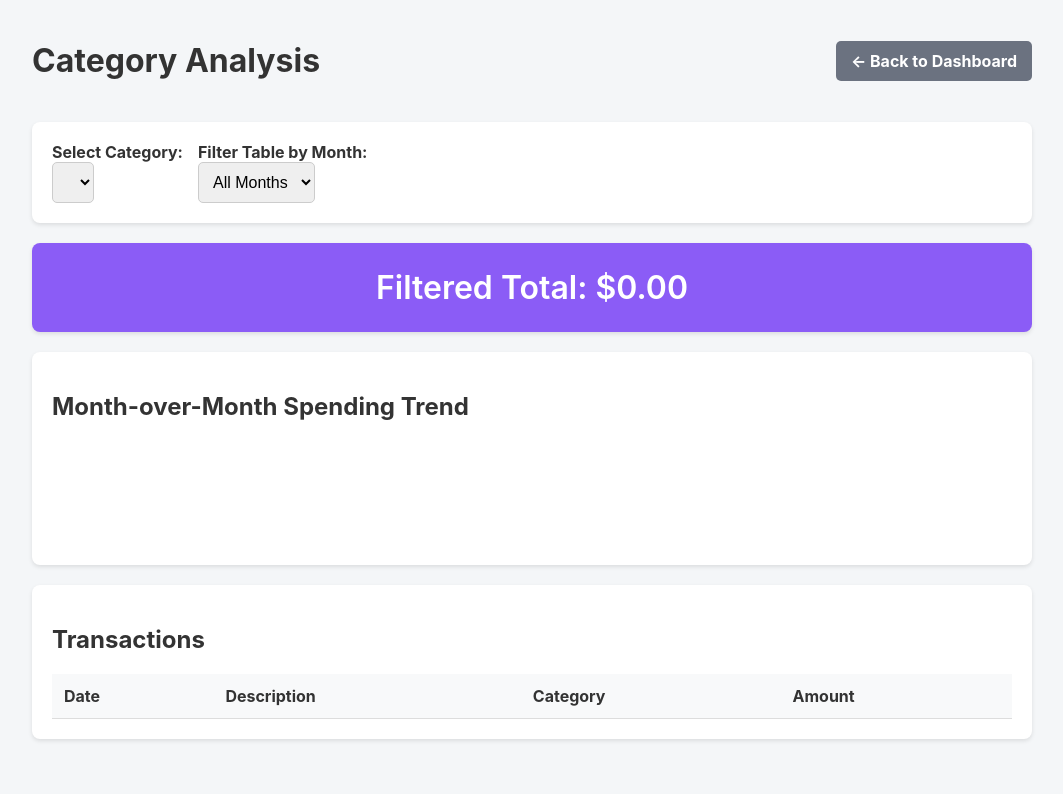
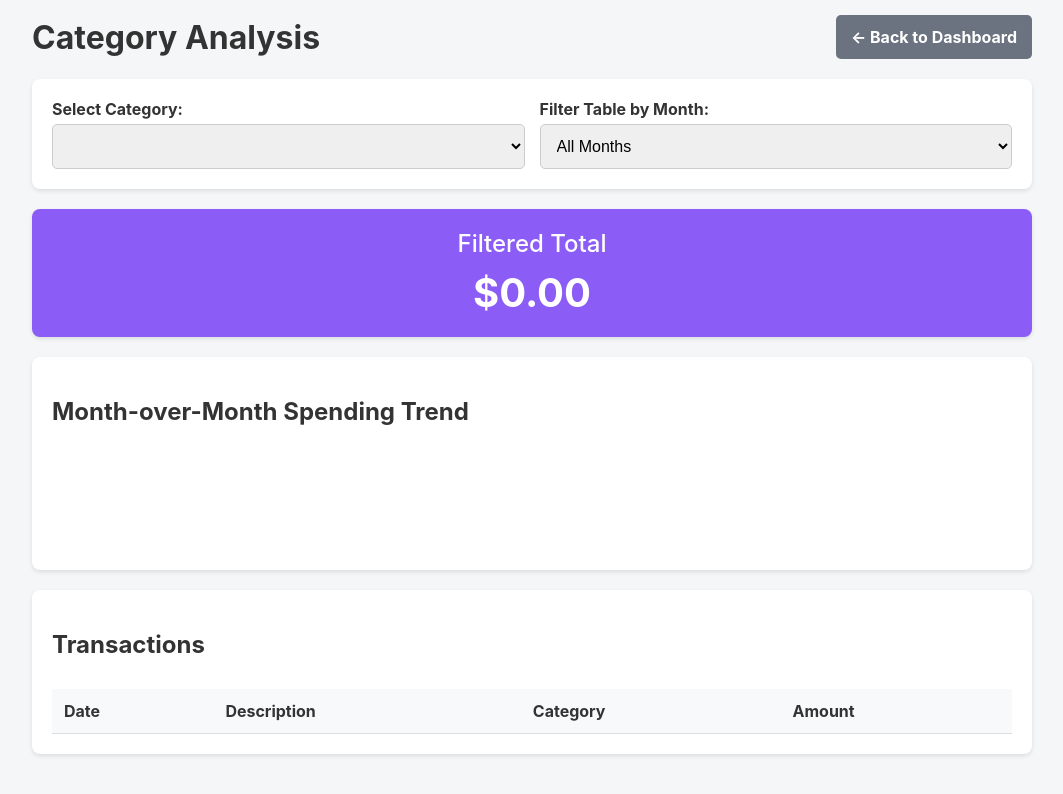
Before and after one commit to lbj2424/Budget, a plain HTML site: page category.html in a window 1280 px wide. Shown: the whole page, without its empty margins (108-1171 px from the left). Drawn offline with nearby package versions, Linux system fonts and the light colour scheme; no server answers.

Commit message:
Update category.html

```diff
--- a/category.html
+++ b/category.html
@@ -2,7 +2,7 @@
 <html lang="en">
 <head>
     <meta charset="UTF-8">
-    <meta name="viewport" content="width=device-width, initial-scale=1.0">
+    <meta name="viewport" content="width=device-width, initial-scale=1.0, maximum-scale=1.0, user-scalable=no">
     <title>Category Analysis</title>
 
     <script src="https://cdn.jsdelivr.net/npm/chart.js"></script>
@@ -15,7 +15,7 @@
             color: #333;
             max-width: 1000px;
             margin: 0 auto;
-            padding: 20px;
+            padding: 15px;
         }
         .card {
             background: white;
@@ -24,46 +24,78 @@
             margin-bottom: 20px;
             box-shadow: 0 2px 4px rgba(0,0,0,0.1);
         }
+
+        /* Mobile-first Header */
+        .header-controls {
+            display: flex;
+            flex-direction: column;
+            gap: 15px;
+            align-items: center;
+            margin-bottom: 20px;
+            text-align: center;
+        }
+        .header-controls h1 { margin: 0; }
+
+        .nav-button {
+            background-color: #6b7280;
+            color: white;
+            padding: 12px 15px;
+            text-decoration: none;
+            border-radius: 5px;
+            font-weight: bold;
+            display: block;
+            width: 100%;
+            text-align: center;
+            box-sizing: border-box;
+        }
+        .nav-button:hover { background-color: #4b5563; }
+
+        /* Mobile-first Filters */
+        .filters {
+            display: flex;
+            flex-direction: column;
+            gap: 15px;
+        }
+        .filters div { width: 100%; }
+
+        select {
+            padding: 12px;
+            font-size: 16px;
+            border-radius: 5px;
+            border: 1px solid #ccc;
+            width: 100%;
+            box-sizing: border-box;
+            margin-top: 5px;
+        }
+
         .summary-card {
             background-color: #8b5cf6;
             color: white;
             text-align: center;
-            padding: 25px;
+            padding: 20px;
         }
         .summary-card h2 {
             margin: 0;
+            font-size: 1.2rem;
+            font-weight: 500;
+        }
+        .summary-card span {
+            display: block;
             font-size: 2rem;
-            font-weight: 600;
+            font-weight: bold;
+            margin-top: 5px;
         }
-        .header-controls {
-            display: flex;
-            justify-content: space-between;
-            align-items: center;
-            margin-bottom: 20px;
-        }
-        .nav-button {
-            background-color: #6b7280;
-            color: white;
-            padding: 10px 15px;
-            text-decoration: none;
-            border-radius: 5px;
-            font-weight: bold;
-        }
-        .nav-button:hover { background-color: #4b5563; }
-        .filters {
-            display: flex;
-            gap: 15px;
-        }
-        select {
-            padding: 10px;
-            font-size: 16px;
-            border-radius: 5px;
-            border: 1px solid #ccc;
+
+        /* Smooth scrolling table for iOS */
+        .table-container {
+            overflow-x: auto;
+            -webkit-overflow-scrolling: touch;
         }
         table {
             width: 100%;
             border-collapse: collapse;
             margin-top: 10px;
+            min-width: 500px;
         }
         th, td {
             text-align: left;
@@ -71,6 +103,19 @@
             border-bottom: 1px solid #ddd;
         }
         th { background-color: #f8f9fa; }
+
+        /* Desktop Adjustments */
+        @media (min-width: 768px) {
+            .header-controls {
+                flex-direction: row;
+                justify-content: space-between;
+                text-align: left;
+            }
+            .nav-button { width: auto; }
+            .filters { flex-direction: row; }
+            .summary-card h2 { font-size: 1.5rem; }
+            .summary-card span { font-size: 2.5rem; margin-top: 10px;}
+        }
     </style>
 </head>
 <body>
@@ -84,12 +129,12 @@
 
     <div class="card filters">
         <div>
-            <label for="categoryFilter"><strong>Select Category:</strong></label><br>
+            <label for="categoryFilter"><strong>Select Category:</strong></label>
             <select id="categoryFilter" onchange="updateView()">
                 </select>
         </div>
         <div>
-            <label for="monthFilter"><strong>Filter Table by Month:</strong></label><br>
+            <label for="monthFilter"><strong>Filter Table by Month:</strong></label>
             <select id="monthFilter" onchange="updateView()">
                 <option value="All">All Months</option>
             </select>
@@ -97,7 +142,8 @@
     </div>
 
     <div class="card summary-card">
-        <h2>Filtered Total: <span id="categoryTotalDisplay">$0.00</span></h2>
+        <h2>Filtered Total</h2>
+        <span id="categoryTotalDisplay">$0.00</span>
     </div>
 
     <div class="card">
@@ -107,6 +153,7 @@
 
     <div class="card">
         <h2>Transactions</h2>
+        <div class="table-container">
             <table id="transactionsTable">
                 <thead>
                     <tr>
@@ -119,6 +166,7 @@
                 <tbody id="tableBody">
                 </tbody>
             </table>
+        </div>
     </div>
 
     <script>
@@ -149,7 +197,6 @@
                 });
 
                 allTransactions = normalizedData.filter(row => row.Date && row.Amount !== null && row.Amount !== undefined && row.Amount !== '');
-
                 setupPage();
             }
         });
@@ -202,7 +249,6 @@
                 tableData = tableData.filter(t => t.monthYear === selectedMonth);
             }
 
-            // Calculate and display total for the filtered category/month combo
             const totalSpent = tableData.reduce((sum, t) => sum + parseAmount(t.Amount), 0);
             document.getElementById("categoryTotalDisplay").innerText = `$${totalSpent.toFixed(2)}`;
 
@@ -266,8 +312,6 @@
 
             data.forEach(t => {
                 const row = document.createElement("tr");
-
-                // Smart search for the description column
                 let descKey = Object.keys(t).find(k => k.toLowerCase().includes('description'));
                 let description = descKey ? t[descKey] : 'N/A';
 
```
Lines whose indentation alone changed are shown as unchanged.
